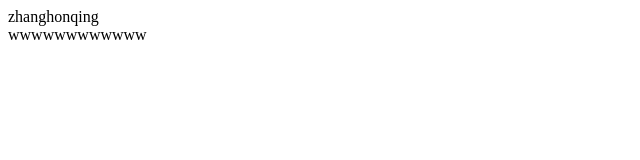
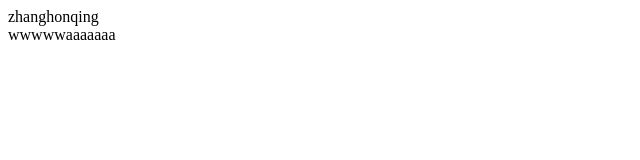
Before and after one commit to zhanghongqing/test, a plain HTML site: page index.html in a window 1280 px wide. Shown: the full height of the page, 0-640 px from the left. Drawn offline with Linux system fonts and the light colour scheme.

Commit message:
testChange
four

```diff
--- a/index.html
+++ b/index.html
@@ -9,7 +9,7 @@
     zhanghonqing
   </div>
   <div class="name">
-    wwwwwwwwwwww
+    wwwwwaaaaaaa
   </div>
 </body>
 </html>
```
